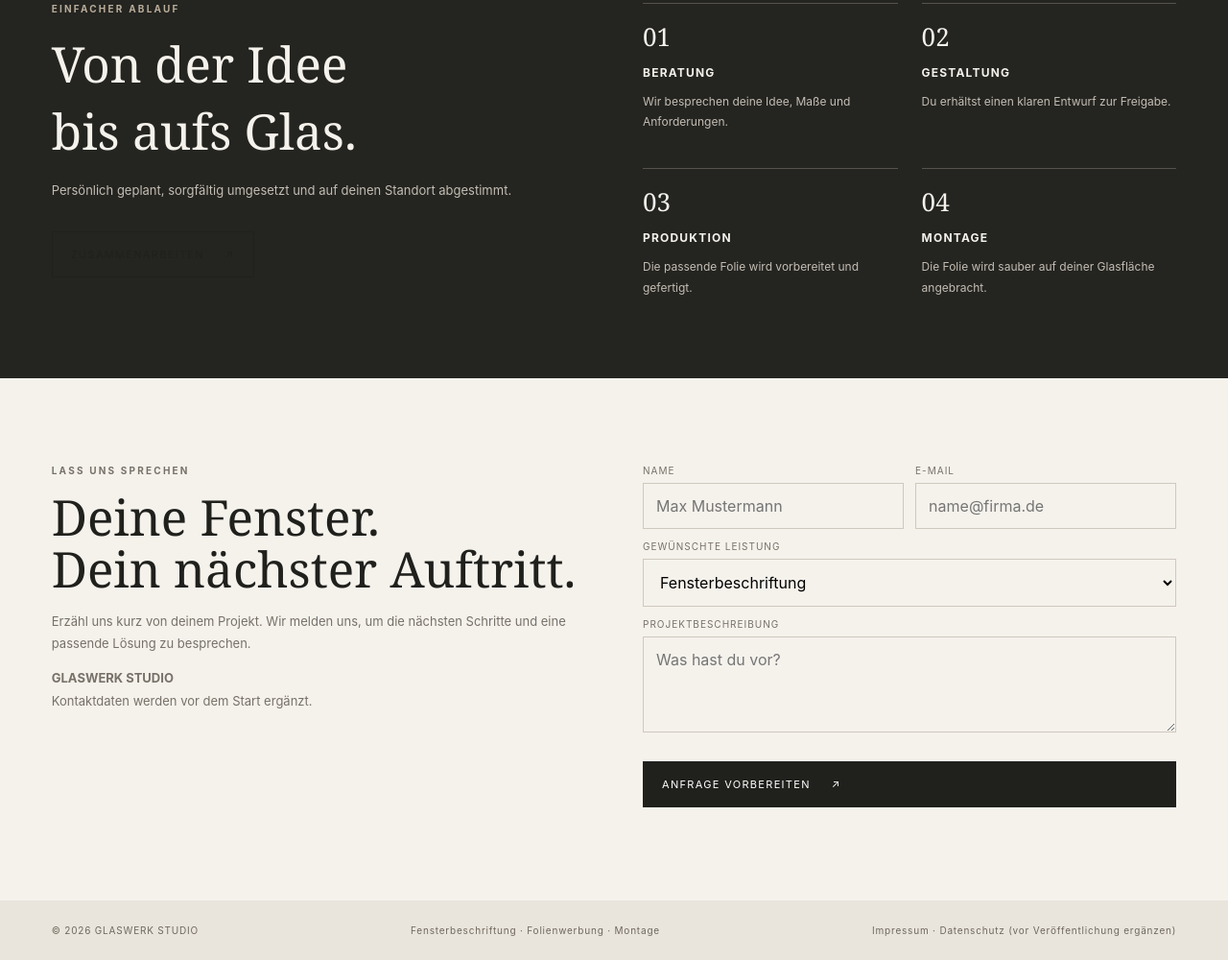
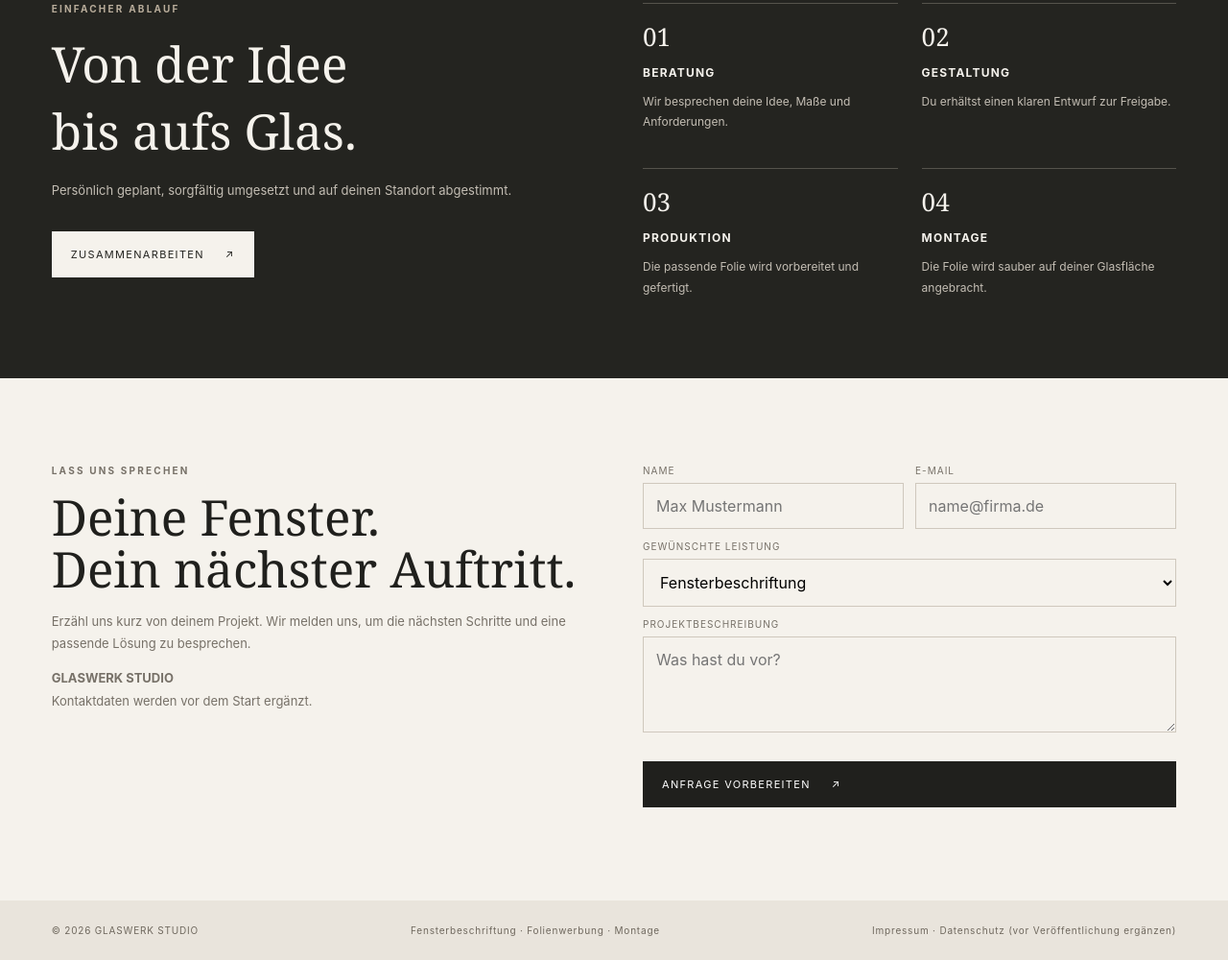
Before and after one commit to m23arios-dot/glasswerk-studio, a plain HTML site: page index.html in a window 1280 px wide. Shown: the part 2362-3362 px from the top of the page at 96% size. Drawn offline with Linux system fonts and the light colour scheme.

Commit message:
Add files via upload

```diff
--- a/index.html
+++ b/index.html
@@ -57,6 +57,23 @@ img, video, svg { max-width: 100%; }
 
 /* Sections whose backgrounds may be full-bleed keep their backgrounds,
    while the actual content stays aligned to the same side gutters. */
+
+
+/* Contrast fix: secondary CTA inside the dark process section */
+.process .btn.secondary {
+  background: #f5f2ec;
+  color: #242420;
+  border-color: #f5f2ec;
+}
+.process .btn.secondary:hover,
+.process .btn.secondary:focus-visible {
+  background: #d9cfbf;
+  border-color: #d9cfbf;
+  color: #242420;
+}
+.process .btn.secondary span {
+  color: inherit;
+}
 
 </style>
 </head>
```
